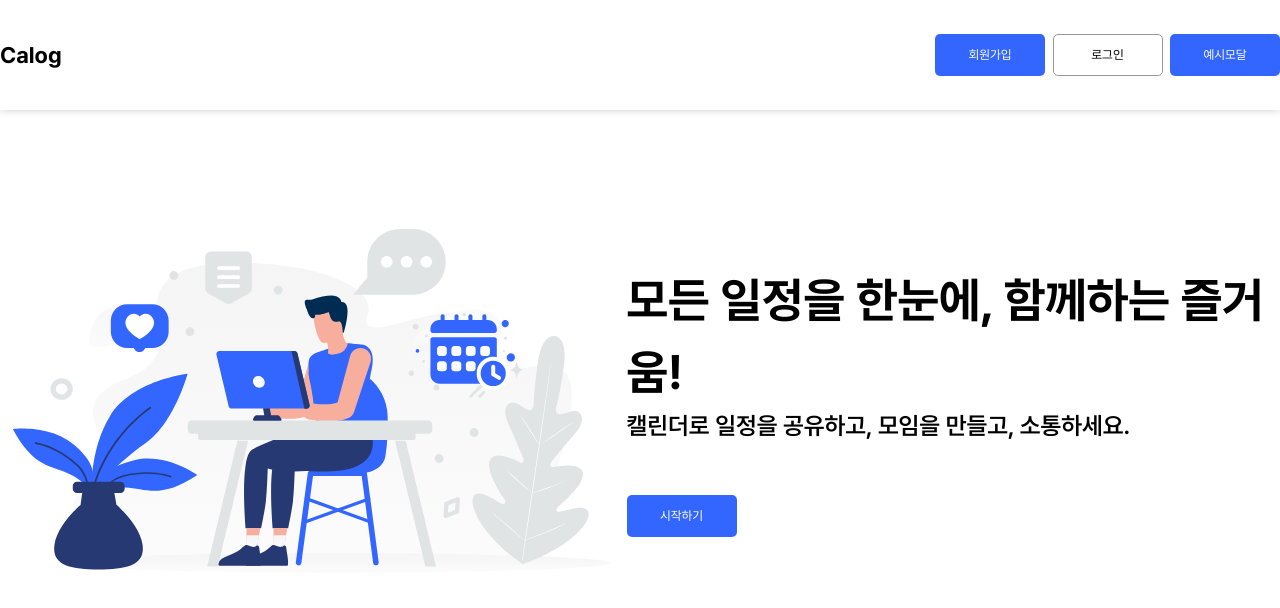
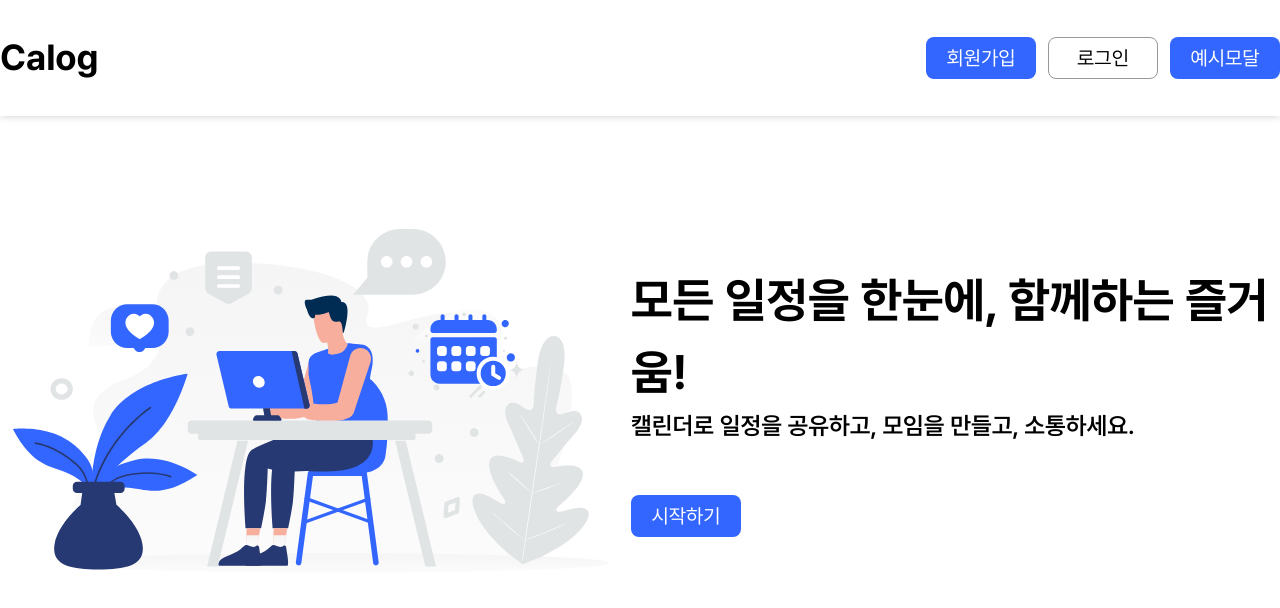
Before and after one commit to calog-project/calog-ui, a Next.js app: page / in a window 1280 px wide. Shown: the top 608 px of the page. Built offline with nearby package versions, Linux system fonts and the light colour scheme.

Commit message:
💄 Design: globals, reset css 수정

```diff
--- a/src/style/globals.css
+++ b/src/style/globals.css
@@ -4,10 +4,6 @@
 @import url('./reset.css');
 
 @layer base {
-  html {
-    font-size: 62.5%;
-  }
-
   body {
     font-size: 1.6rem;
     font-family: 'Pretendard';
--- a/src/style/reset.css
+++ b/src/style/reset.css
@@ -1,23 +1,90 @@
-/* prettier-ignore */
-html, body, div, span, applet, object, iframe,
-h1, h2, h3, h4, h5, h6, p, blockquote, pre,
-a, abbr, acronym, address, big, cite, code,
-del, dfn, em, img, ins, kbd, q, s, samp,
-small, strike, strong, sub, sup, tt, var,
-b, u, i, center,
-dl, dt, dd, ol, ul, li,
-fieldset, form, label, legend,
-table, caption, tbody, tfoot, thead, tr, th, td,
-article, aside, canvas, details, embed,
-figure, figcaption, footer, header, hgroup,
-menu, nav, output, ruby, section, summary,
-time, mark, audio, video {
-	margin: 0;
-	padding: 0;
-	border: 0;
-	font-size: 62.5%;
-	font: inherit;
-	vertical-align: baseline;
+prettier-ignore html,
+body,
+div,
+span,
+applet,
+object,
+iframe,
+h1,
+h2,
+h3,
+h4,
+h5,
+h6,
+p,
+blockquote,
+pre,
+a,
+abbr,
+acronym,
+address,
+big,
+cite,
+code,
+del,
+dfn,
+em,
+img,
+ins,
+kbd,
+q,
+s,
+samp,
+small,
+strike,
+strong,
+sub,
+sup,
+tt,
+var,
+b,
+u,
+i,
+center,
+dl,
+dt,
+dd,
+ol,
+ul,
+li,
+fieldset,
+form,
+label,
+legend,
+table,
+caption,
+tbody,
+tfoot,
+thead,
+tr,
+th,
+td,
+article,
+aside,
+canvas,
+details,
+embed,
+figure,
+figcaption,
+footer,
+header,
+hgroup,
+menu,
+nav,
+output,
+ruby,
+section,
+summary,
+time,
+mark,
+audio,
+video {
+  margin: 0;
+  padding: 0;
+  /* border: 0; */
+  font-size: 62.5%;
+  font: inherit;
+  vertical-align: baseline;
 }
 
 /* prettier-ignore */
```
